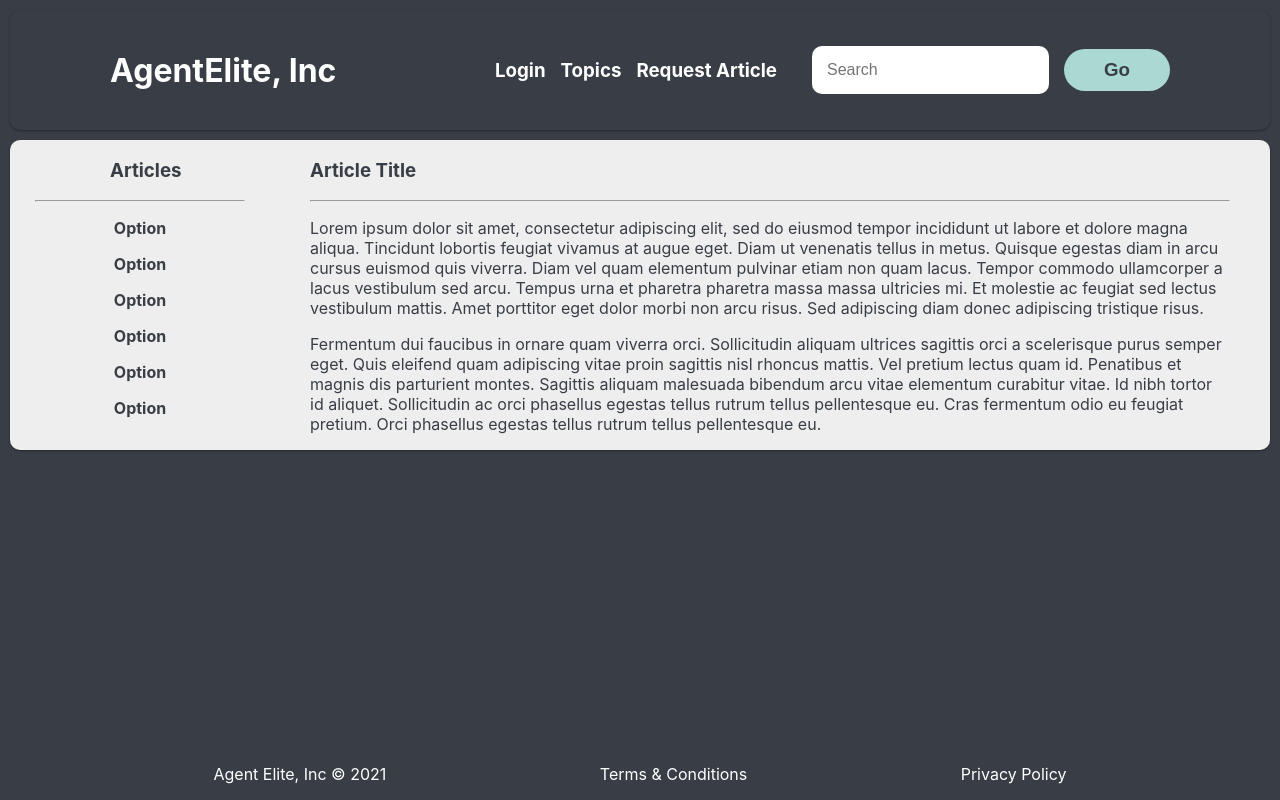
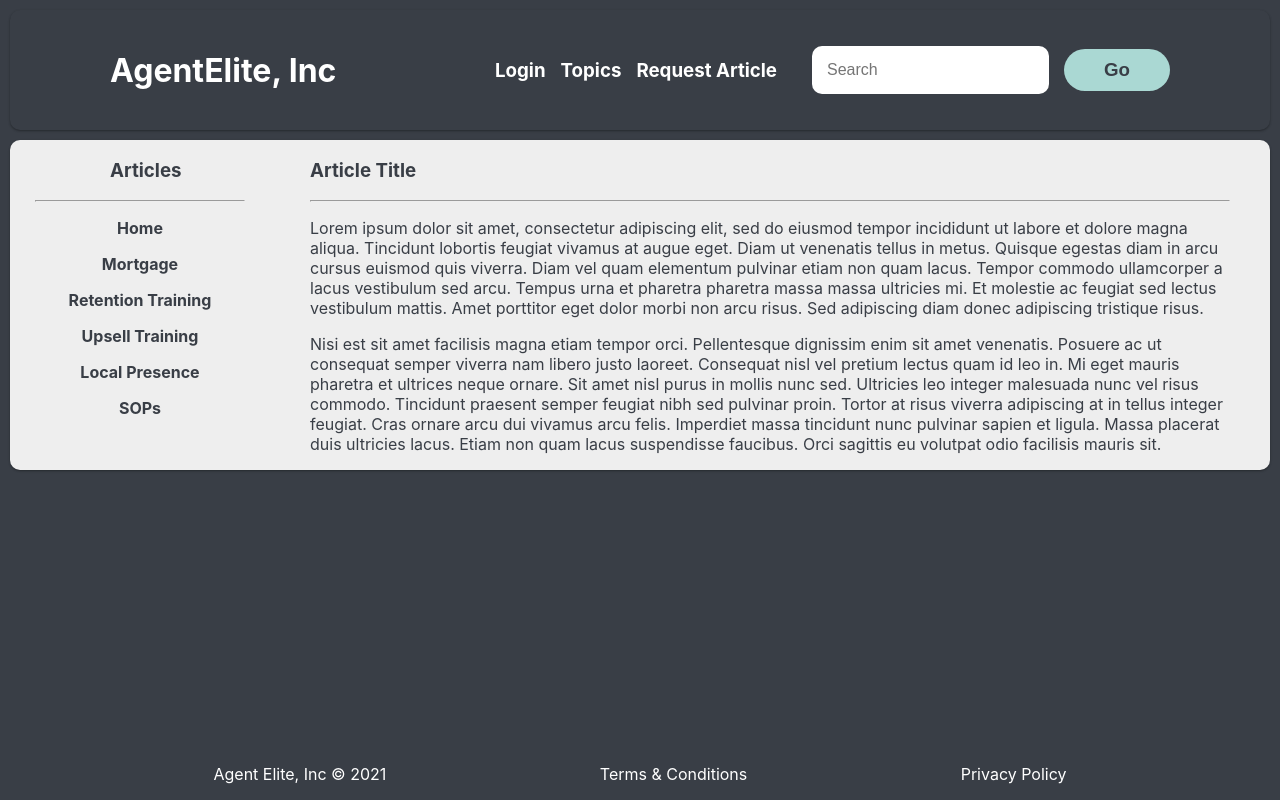
Before and after one commit to charlesGraham/ae-kb, a React (Create React App) app: page / in a window 1280 px wide. Built offline with nearby package versions, Linux system fonts and the light colour scheme.

Commit message:
a lot of changes lol

```diff
--- /dev/null
+++ b/src/ArticleTitle.js
@@ -0,0 +1,11 @@
+import React from 'react';
+
+function ArticleTitle(props) {
+    return (
+        <div>
+            <h3>{props.title}</h3>
+        </div>
+    )
+}
+
+export default ArticleTitle;
--- a/src/Body.css
+++ b/src/Body.css
@@ -27,6 +27,11 @@
     font-weight: 700;
 }
 
+.body_sidebar > p:hover {
+    cursor: pointer;
+    text-decoration: underline;
+}
+
 .body_content {
     padding: 0 40px;
 }
--- a/src/Body.js
+++ b/src/Body.js
@@ -1,28 +1,18 @@
 import React from 'react';
+import ArticleTitle from './ArticleTitle';
 import "./Body.css";
+import BodyContent from './BodyContent';
+import SideBar from './SideBar';
 
 function Body() {
     return (
         <div className="body_container">
-            <div className="body_sidebar">
-                <h3>Articles</h3>
+            <SideBar />
+
+            <div className="body_content">
+                <ArticleTitle title={"Article Title"} />
                 <hr />
-                <p>Option</p>
-                <p>Option</p>
-                <p>Option</p>
-                <p>Option</p>
-                <p>Option</p>
-                <p>Option</p>
-            </div>
-            <div className="body_content">
-                <h3>Article Title</h3>
-                <hr />
-                <p>
-                    Lorem ipsum dolor sit amet, consectetur adipiscing elit, sed do eiusmod tempor incididunt ut labore et dolore magna aliqua. Tincidunt lobortis feugiat vivamus at augue eget. Diam ut venenatis tellus in metus. Quisque egestas diam in arcu cursus euismod quis viverra. Diam vel quam elementum pulvinar etiam non quam lacus. Tempor commodo ullamcorper a lacus vestibulum sed arcu. Tempus urna et pharetra pharetra massa massa ultricies mi. Et molestie ac feugiat sed lectus vestibulum mattis. Amet porttitor eget dolor morbi non arcu risus. Sed adipiscing diam donec adipiscing tristique risus.
-                </p>
-                <p>
-                    Fermentum dui faucibus in ornare quam viverra orci. Sollicitudin aliquam ultrices sagittis orci a scelerisque purus semper eget. Quis eleifend quam adipiscing vitae proin sagittis nisl rhoncus mattis. Vel pretium lectus quam id. Penatibus et magnis dis parturient montes. Sagittis aliquam malesuada bibendum arcu vitae elementum curabitur vitae. Id nibh tortor id aliquet. Sollicitudin ac orci phasellus egestas tellus rutrum tellus pellentesque eu. Cras fermentum odio eu feugiat pretium. Orci phasellus egestas tellus rutrum tellus pellentesque eu.
-                </p>
+                <BodyContent />
             </div>
         </div>
     )
--- /dev/null
+++ b/src/BodyContent.js
@@ -0,0 +1,16 @@
+import React from 'react';
+
+function BodyContent() {
+    return (
+        <div>
+            <p>
+                Lorem ipsum dolor sit amet, consectetur adipiscing elit, sed do eiusmod tempor incididunt ut labore et dolore magna aliqua. Tincidunt lobortis feugiat vivamus at augue eget. Diam ut venenatis tellus in metus. Quisque egestas diam in arcu cursus euismod quis viverra. Diam vel quam elementum pulvinar etiam non quam lacus. Tempor commodo ullamcorper a lacus vestibulum sed arcu. Tempus urna et pharetra pharetra massa massa ultricies mi. Et molestie ac feugiat sed lectus vestibulum mattis. Amet porttitor eget dolor morbi non arcu risus. Sed adipiscing diam donec adipiscing tristique risus.
+            </p>
+            <p>
+                Nisi est sit amet facilisis magna etiam tempor orci. Pellentesque dignissim enim sit amet venenatis. Posuere ac ut consequat semper viverra nam libero justo laoreet. Consequat nisl vel pretium lectus quam id leo in. Mi eget mauris pharetra et ultrices neque ornare. Sit amet nisl purus in mollis nunc sed. Ultricies leo integer malesuada nunc vel risus commodo. Tincidunt praesent semper feugiat nibh sed pulvinar proin. Tortor at risus viverra adipiscing at in tellus integer feugiat. Cras ornare arcu dui vivamus arcu felis. Imperdiet massa tincidunt nunc pulvinar sapien et ligula. Massa placerat duis ultricies lacus. Etiam non quam lacus suspendisse faucibus. Orci sagittis eu volutpat odio facilisis mauris sit.
+            </p>
+        </div>
+    )
+}
+
+export default BodyContent;
--- /dev/null
+++ b/src/SideBar.js
@@ -0,0 +1,21 @@
+import React from 'react'
+import SidebarOption from './SidebarOption'
+
+function SideBar() {
+    return (
+        <div>
+            <div className="body_sidebar">
+                <h3>Articles</h3>
+                <hr />
+                <SidebarOption title={"Home"} />
+                <SidebarOption title={"Mortgage"} />
+                <SidebarOption title={"Retention Training"} />
+                <SidebarOption title={"Upsell Training"} />
+                <SidebarOption title={"Local Presence"} />
+                <SidebarOption title={"SOPs"} />
+            </div>
+        </div>
+    )
+}
+
+export default SideBar
--- /dev/null
+++ b/src/SidebarOption.js
@@ -0,0 +1,12 @@
+import React from 'react';
+import "./SidebarOption.css";
+
+function SidebarOption(props) {
+    return (
+        <div className="body_sidebar">
+            <p>{props.title}</p>
+        </div>
+    )
+}
+
+export default SidebarOption;
--- a/src/index.css
+++ b/src/index.css
@@ -1,7 +1,7 @@
 body {
   margin: 0;
   max-width: 100%;
-  overflow: hidden;
+  overflow: scroll;
 
   font-family: -apple-system, BlinkMacSystemFont, 'Segoe UI', 'Roboto', 'Oxygen',
     'Ubuntu', 'Cantarell', 'Fira Sans', 'Droid Sans', 'Helvetica Neue',
```
Also changed, not shown: src/SidebarOption.css (added).
